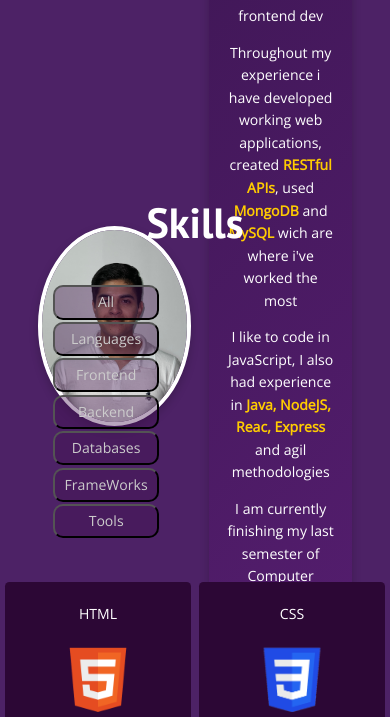
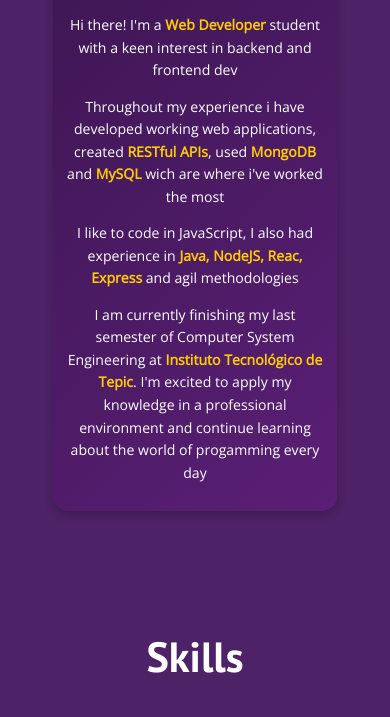
Before and after one commit to MotoMotoRotoBombon/Briefcase, a plain HTML site: page index.html in a window 390 px wide. Shown: the part 1182-1899 px from the top of the page. Drawn offline with nearby package versions, Linux system fonts and the light colour scheme.

Commit message:
Responsive design done, about me fixed, just need change files for the good ones

```diff
--- a/index.html
+++ b/index.html
@@ -68,7 +68,6 @@
 
 
         <section id="Skills" aria-labelledby="skills-heading">
-
             <div class="s-container">
                 <h1>Skills</h1>
                 <div class="skills-specifications">
@@ -124,7 +123,6 @@
                             <img src="/Briefcase/img/skills/sql.png" alt=""></div>
                 </div>
             </div>
-
         </section>
 
 
@@ -195,7 +193,7 @@
         <div class="footer-container">
             <div class="footer-section">
                 <h3>About</h3>
-                <p>Hello! I'm an aspiring web developer currently building my skills through various projects and im excited </p>
+                <p>Hello! I'm an web developer currently building my skills through various projects and im excited shared it with you, there is many things that i have to improve and thats the most interesting part of coding.</p>
             </div>
             <div class="footer-section">
                 <h3>Contact</h3>
--- a/style.css
+++ b/style.css
@@ -107,13 +107,13 @@ nav #Navbar-container a:hover {
 
 section{
     position: relative;
-    height: 100vh;
     width: 100%;
     padding: 20px;
     display: flex;
     justify-content: center;
     align-items: center;
     text-align: center;
+    min-height: 100vh;
 }
 
 /************************** LOGO STYLE **************************/
@@ -191,6 +191,7 @@ section{
     padding: 4rem 2rem;
     max-width: 1000px;
     margin: auto;
+
 }
 
 .aboutme-info{
@@ -211,6 +212,22 @@ section{
     object-fit: cover;
     box-shadow: 0 4px 10px rgba(0, 0, 0, 0.2);
     animation: fadeIn 1s ease-in-out;
+}
+
+@media (max-width: 768px){
+    .aboutMe-container{
+        flex-direction: column;
+        text-align: center;
+    }
+    .aboutme-img{
+        width: 150px;
+        height: 150px;
+        margin-bottom: 1rem;
+    }
+    .aboutme-info{
+        width: 90%;
+        padding: 1.5rem;
+    }
 }
 
 @keyframes fadeIn {
@@ -240,6 +257,7 @@ section{
     margin: 0 auto;
     padding: 2rem;
     text-align: center;
+    color: white
 }
 
 .skills-specifications{
@@ -247,6 +265,7 @@ section{
     justify-content: center;
     width: 100%;
     padding: 1rem 0;
+    flex-wrap: wrap;
 }
 
 .skills-specifications ul{
@@ -260,6 +279,7 @@ section{
     overflow: hidden;
     width: 100%;
     max-width: 90%;
+    flex-wrap: wrap;
 }
 
 .skills-specifications li{
@@ -278,26 +298,7 @@ section{
     width: 100%;
     box-sizing: border-box;
     text-align: center;
-}
-
-@media (max-width: 768px) {
-    .skills-specifications ul {
-        flex-wrap: wrap;
-        gap: 0.5rem;
-    }
-    .skills-specifications button{
-        padding: 0.5rem;
-    }
-}
-
-@media (max-width: 480px) {
-    .skills-specifications ul {
-        flex-direction: column;
-        gap: 0.25rem;
-    }
-    .skills-specifications button{
-        padding: 0.8rem;
-    }
+    border: 1px solid white;
 }
 
 .skills-specifications button:hover{
@@ -317,21 +318,23 @@ section{
 }
 
 .skill{
-    padding: 2rem;
-    background-color:#2C0735;
+    padding: 1.5rem;
+    background-color:rgba(255, 255, 255, 0.1);
+    /*background-color: rgba(83, 19, 92, 0.1);*/
     border-radius: 0.5rem;
-    font-size: 1.6rem;
+    font-size: 1.4rem;
     text-align: center;
     display: flex;
     flex-direction: column;
     align-items: center;
     justify-content: center;
     max-height: 150px;
+    border: 1px solid rgba(255, 255, 255, 0.3);
 }
 
 .skill img{
-    width: 150px;
-    height: 80px;
+    width: 120px;
+    height: 70px;
     object-fit: contain;
     margin-top: 0.5rem;
 }
@@ -339,18 +342,13 @@ section{
 .skill:hover{
     transform: scale(1.05);
     cursor: pointer;
+    background-color: rgba(255, 255, 255, 0.2);
 }
 
-@media (max-width: 1024px) {
-    .skills-container {
-        grid-template-columns: repeat(4, 1fr);
-        gap: 2rem;
-    }
-}
 
 @media (max-width: 768px) {
     .skills-container {
-        gap: 2rem;
+        gap: 1.5rem;
         grid-template-columns: repeat(3, 1fr);
     }
 }
```
